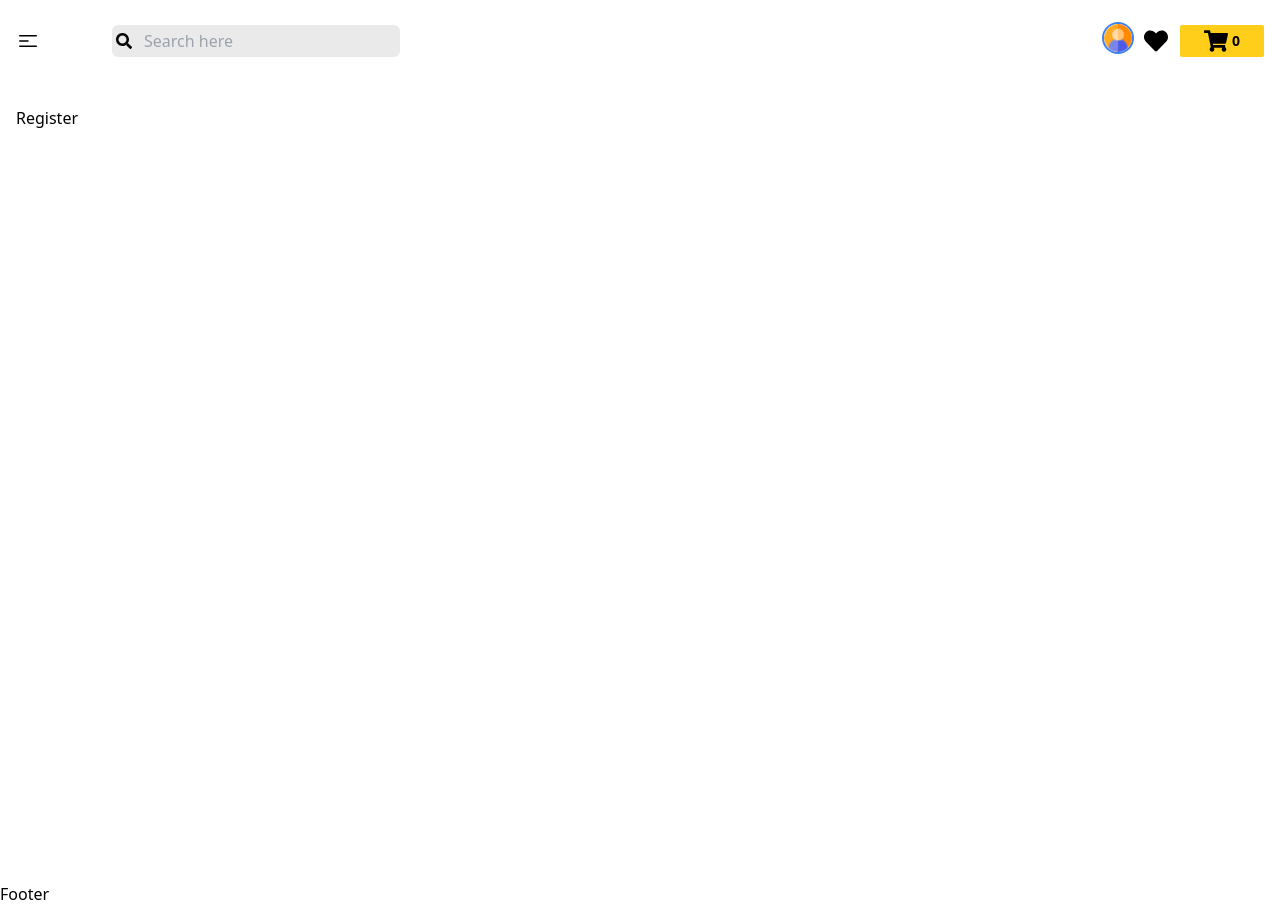
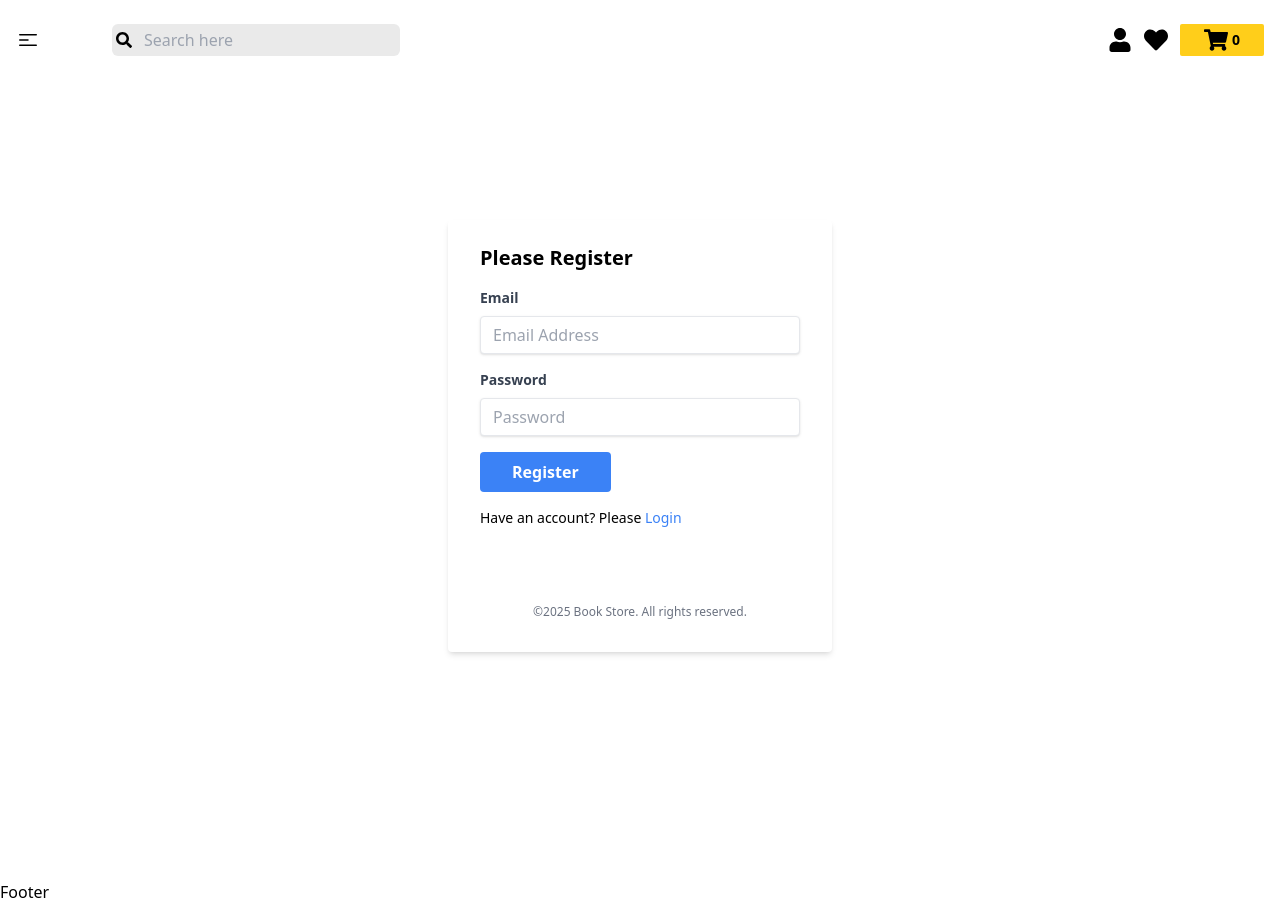
Before and after one commit to ashrafulparan2/Bookify, a React (Vite) app in the folder frontend/: page /register in a window 1280 px wide. Built offline with nearby package versions, Linux system fonts and the light colour scheme.

Commit message:
Login Register Navbar

```diff
--- a/frontend/src/components/Login.jsx
+++ b/frontend/src/components/Login.jsx
@@ -2,11 +2,11 @@ import React, { useState } from 'react'
 import { Link, useNavigate } from 'react-router-dom'
 import { FaGoogle } from "react-icons/fa";
 import { useForm } from "react-hook-form"
-import { useAuth } from '../context/AuthContext';
+// import { useAuth } from '../context/AuthContext';
 
 const Login = () => {
     const [message, setMessage] = useState("")
-    const { loginUser, signInWithGoogle} = useAuth();
+    // const { loginUser, signInWithGoogle} = useAuth();
     const navigate = useNavigate()
     const {
         register,
--- a/frontend/src/components/Navbar.jsx
+++ b/frontend/src/components/Navbar.jsx
@@ -18,7 +18,7 @@ const navigation = [
 const Navbar = () => {
   const [isDropdownOpen, setIsDropdownOpen] = useState(false);
   console.log(isDropdownOpen);
-  const currentUser = true;
+  const currentUser = false;
   return (
     <header className="max-w-screen-2xl mx-auto px-4 py-6">
       <nav className="flex justify-between items-center">
--- a/frontend/src/components/Register.jsx
+++ b/frontend/src/components/Register.jsx
@@ -2,11 +2,11 @@ import React, { useState } from 'react'
 import { Link } from 'react-router-dom'
 import { FaGoogle } from "react-icons/fa";
 import { useForm } from "react-hook-form"
-import { useAuth } from '../context/AuthContext';
+// import { useAuth } from '../context/AuthContext';
 
 const Register = () => {
     const [message, setMessage] = useState("");
-    const {registerUser, signInWithGoogle} = useAuth();
+    // const {registerUser, signInWithGoogle} = useAuth();
     // console.log(registerUser)
     const {
         register,
--- a/frontend/src/routers/router.jsx
+++ b/frontend/src/routers/router.jsx
@@ -1,5 +1,7 @@
 import {createBrowserRouter,} from "react-router-dom";
 import App from "../App";
+import Login from "../components/Login";
+import Register from "../components/Register";
 
 const router = createBrowserRouter([
     {
@@ -20,11 +22,11 @@ const router = createBrowserRouter([
         },
         {
             path: "/login",
-            element: <div>Login</div>
+            element: <Login/>
         },
         {
           path: "/register",
-          element: <div>Register</div>
+          element: <Register/>
         }
       ]
     },
```
Also changed, not shown: 1 other file (tests, documents, lock files or other folders).
